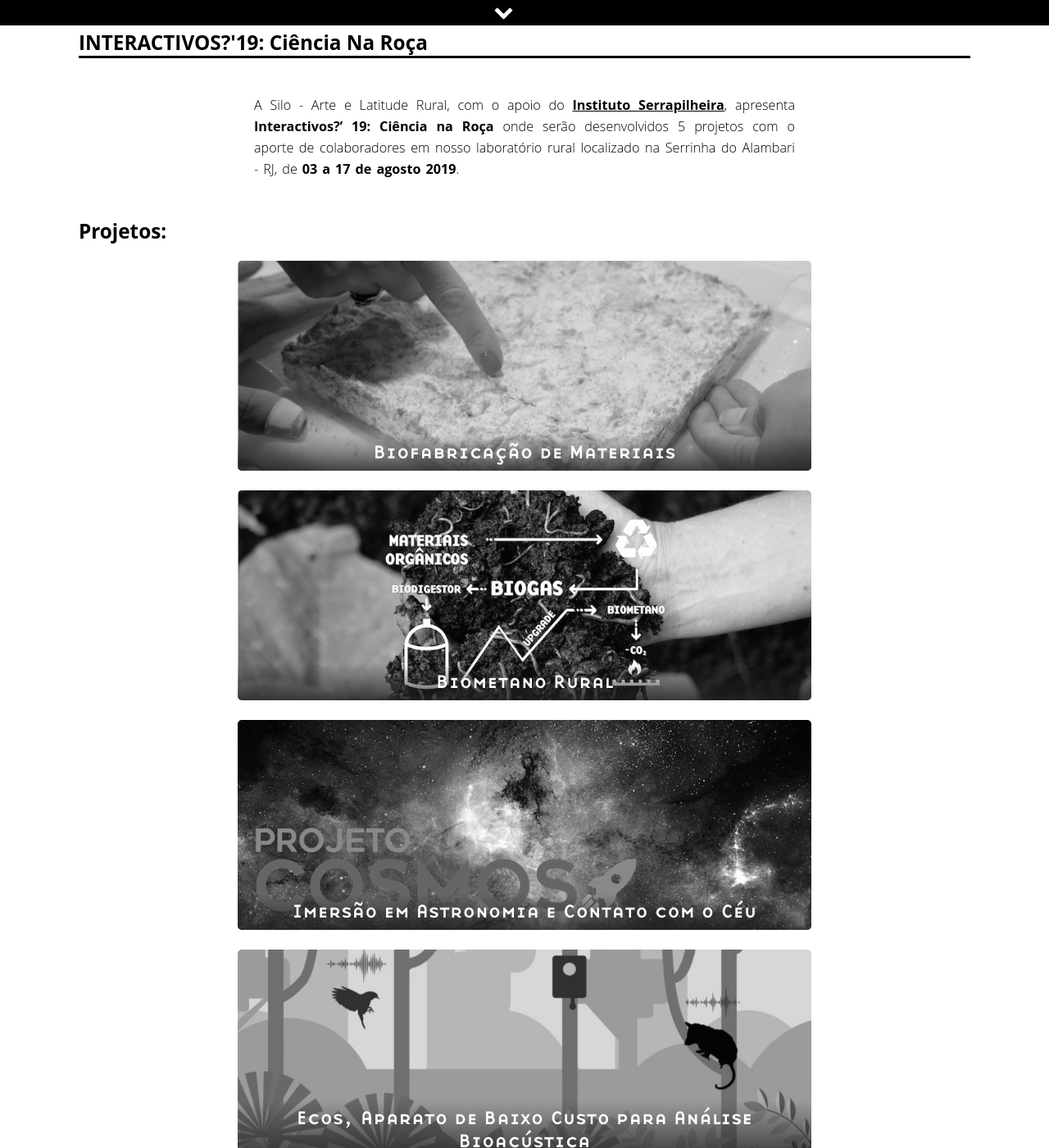
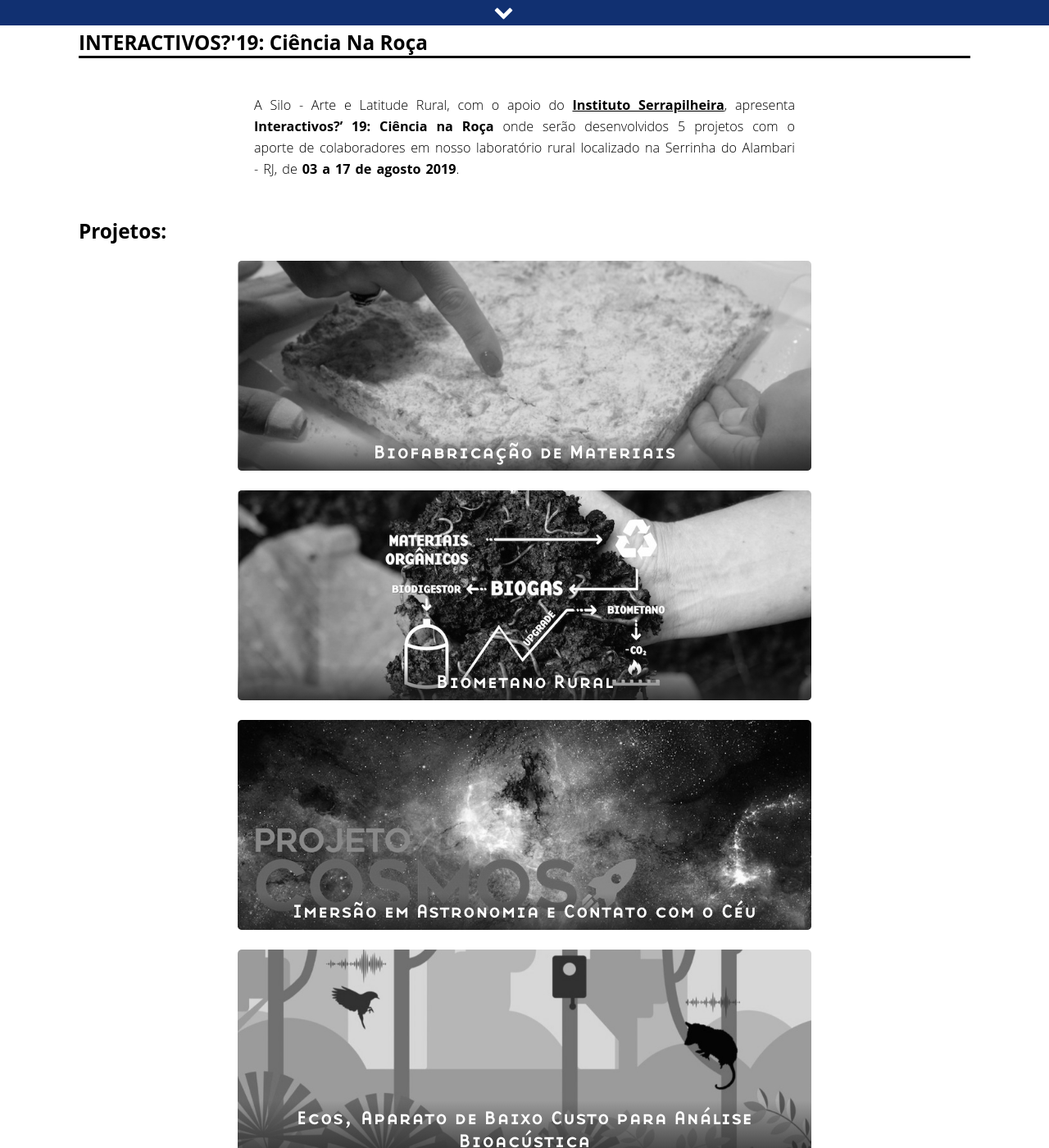
Before and after one commit to associacaosilo/interactivos2019, a Jekyll site: the page built from _pages/index.md, in a window 1280 px wide and 1400 px high. Shown: the whole window at 82% size. Built offline with Jekyll 4.4.1, drawn with Linux system fonts in a browser that asks for light colours; nearby versions of some CDN libraries.

Commit message:
blue menu

```diff
--- a/_sass/constants.scss
+++ b/_sass/constants.scss
@@ -21,7 +21,7 @@ $LINK-COLOR: $TEXT-COLOR;
 $LINK-COLOR-VISITED: $LINK-COLOR;
 $LINK-COLOR-HOVER: lighten($LINK-COLOR, 45%);
 
-$MENU-BACKGROUND-COLOR: rgba(0,0,0,1);
+$MENU-BACKGROUND-COLOR: rgba(17,48,113,1);
 $MENU-TEXT-COLOR: rgba(255,255,255,1);
 $MENU-TEXT-COLOR-HOVER: darken($MENU-TEXT-COLOR, 25%);
 
```
